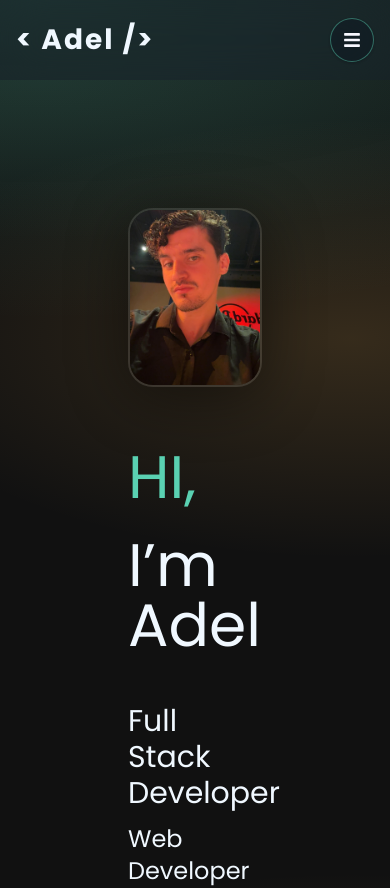
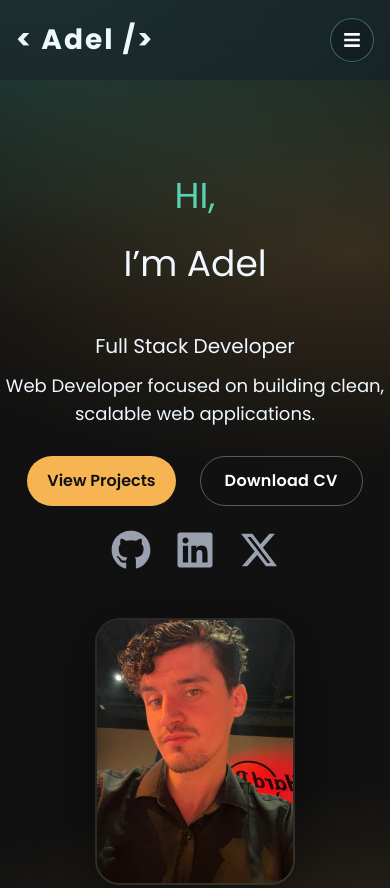
Before and after one commit to adelkandi/adelkandi-portfolio, a React (Vite) app in the folder adelkandi-portfolio/: page / in a window 390 px wide. Shown: the top 888 px of the page. Built offline with nearby package versions, Linux system fonts and the light colour scheme; a web font is replaced by a local one.

Commit message:
fix: update Hero section layout and styling for improved responsiveness and readability

```diff
--- a/adelkandi-portfolio/src/sections/Hero.tsx
+++ b/adelkandi-portfolio/src/sections/Hero.tsx
@@ -7,24 +7,24 @@ export default function Hero(){
     return(
         <>
             {/* Hero Section */}
-            <section className="hero-section  px-[8rem] py-[8rem] grid grid-cols-1 lg:grid-cols-[1.1fr_0.9fr] gap-15 items-center  bg-[radial-gradient(1200px_400px_at_10%_0%,rgba(90,209,178,0.12),transparent_60%),radial-gradient(900px_400px_at_90%_20%,rgba(246,180,82,0.16),transparent_55%)]" id="/">
-                <div className="container max-w[620px]">
+            <section className="hero-section pt-24 pb-12 sm:px-13 sm:pt-28 md:px-16 md:py-24  lg:px-[8rem] lg:py-[8rem] grid grid-cols-1 lg:grid-cols-[1.1fr_0.9fr] gap-12  lg:gap-15 items-center text-center lg:text-left  bg-[radial-gradient(1200px_400px_at_10%_0%,rgba(90,209,178,0.12),transparent_60%),radial-gradient(900px_400px_at_90%_20%,rgba(246,180,82,0.16),transparent_55%)]" id="/">
+                <div className="container max-w-[620px] mx-auto lg:mx-0 sm:order-1 md:order-1 lg:order-none">
                     {/* Presentation */}
                     <div className="grid gap-2 mb-5">
-                        <div className="presntation-container text-6xl">
+                        <div className="presntation-container text-4xl sm:text-5xl lg:text-6xl">
                             <h1 className="text-[#5ad1b2] mb-7">HI,</h1><h2 className="mb-7"> I’m Adel</h2>
                         </div>
                     </div>
 
-                    <p className="text-3xl mb-3">Full Stack Developer</p>
-                    <p className="text-2xl mb-7">Web Developer focused on building clean, scalable web applications.</p>
+                    <p className="text-xl sm:text-2xl lg:text-3xl mb-3">Full Stack Developer</p>
+                    <p className="text-lg sm:text-xl lg:text-2xl mb-7">Web Developer focused on building clean, scalable web applications.</p>
                     {/* Buttons */}
-                    <div className="flex gap-4">
+                    <div className="flex gap-6 lg:gap-4  justify-center lg:justify-start">
                         <button  className="px-5 py-3  rounded-full font-semibold text-[#111] bg-[#f6b452] transition hover:-translate-y-0.5 hover:shadow-[0_12px_24px_rgba(246,180,82,0.25)]" onClick={() => document.getElementById("projects")?.scrollIntoView({behavior:'smooth'})}>View Projects</button>
                         <a className="px-5 rounded-full border border-white/30 text-white px-6 py-3 font-semibold tracking-[0.02em] transition hover:-translate-y-0.5 transition hover:bg-[#5ad1]" href="/Adel_Kandi_CV.pdf" download  >Download CV</a>
                     </div>
                     {/* Links */}
-                    <div className=" flex gap-6">
+                    <div className=" flex gap-6 justify-center lg:justify-start">
                         <a href="https://github.com/adelkandi" target="_blank">
                             <FaGithub   className="mt-6 w-10 h-10 text-gray-400 hover:text-[#f6b452] transition-colors" />
                         </a>
@@ -39,8 +39,8 @@ export default function Hero(){
 
 
                 </div>
-                <div className="relative grid place-items-center lg:order-none -order-1">
-                    <img src={Pfp} alt="Adel Kandi Picture" className="relative z-10 w-[min(380px,80vw)] aspect-[3/4] object-cover border-2 border-white/10 rounded-[25px]  shadow-[0_10px_60px_rgba(0,0,0,0.45)]" />
+                <div className="relative grid place-items-center">
+                    <img src={Pfp} alt="Adel Kandi Picture" className="relative z-10 w-[200px]  lg:w-[min(380px,80vw)] aspect-[3/4] object-cover border-2 border-white/10 rounded-[25px]  shadow-[0_10px_60px_rgba(0,0,0,0.45)]" />
                 </div>
 
             </section>
```
